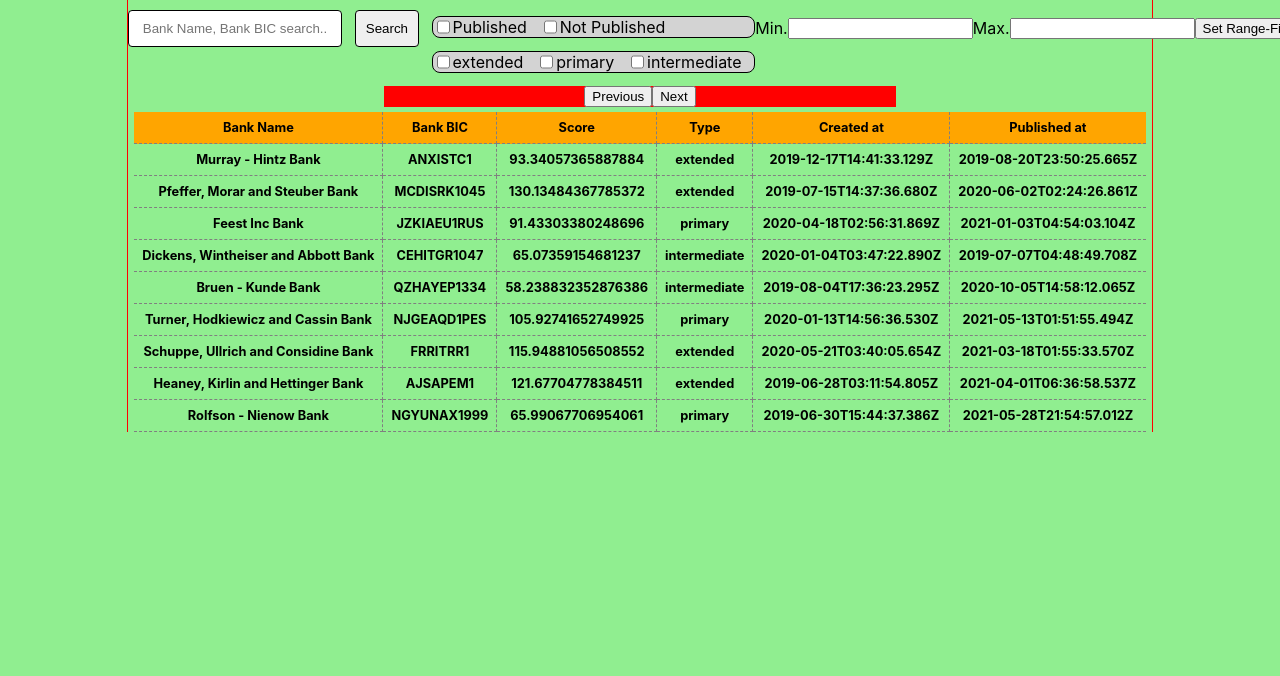
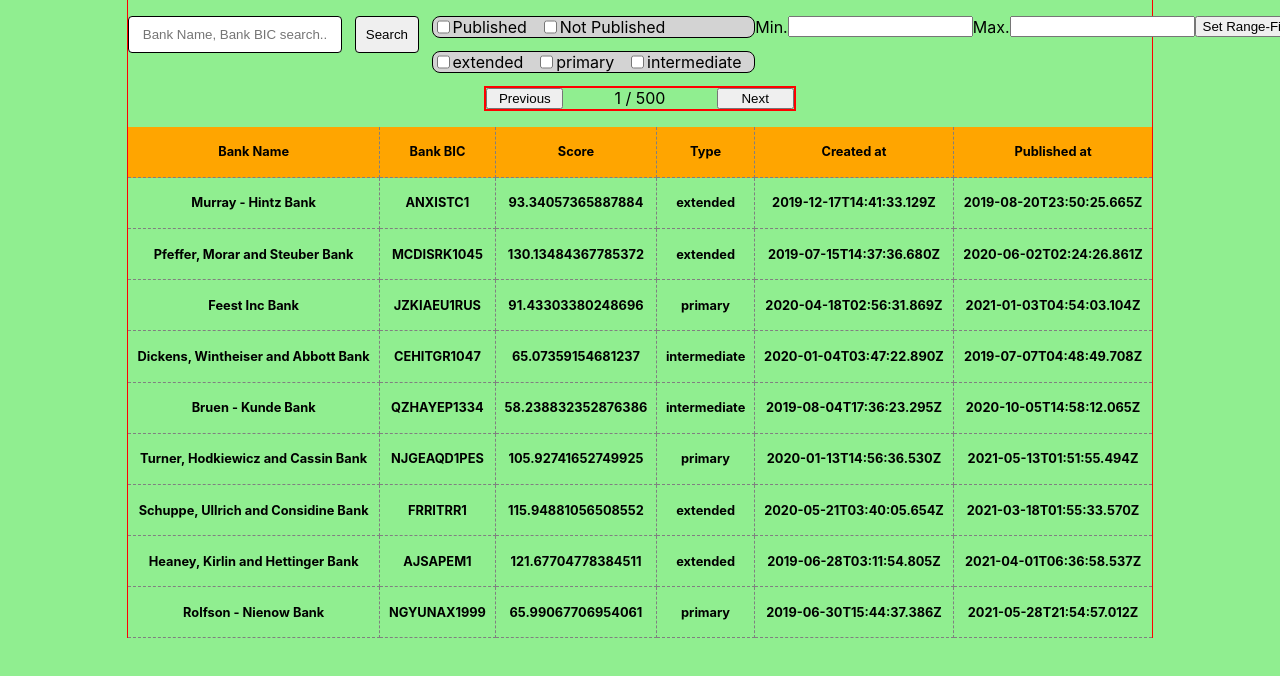
Before and after one commit to Balazs-D/Reports-Page, a React (Create React App) app: page / in a window 1280 px wide. Shown: the top 676 px of the page. Built offline with nearby package versions, Linux system fonts and the light colour scheme.

Commit message:
date comparison if published or not - not working NO IDEA

```diff
--- a/src/Components/Control.js
+++ b/src/Components/Control.js
@@ -22,7 +22,6 @@ const Control = () => {
 
 const ControlCont = styled.div`
   width: 80vw;
-  height: 10vh;
   display: flex;
   flex-direction: column;
   padding: 2vh 0;
--- a/src/Components/Filter.js
+++ b/src/Components/Filter.js
@@ -12,6 +12,7 @@ const FilterMods = [
   "intermediate",
 ];
 
+// Function filter type
 const Filter = (props) => {
   const context = useContext(Context);
 
@@ -38,7 +39,9 @@ const Filter = (props) => {
     }
   };
 
+  // Function Published / Not Published
   const handlePublishCheck = (e) => {
+    const todayDate = new Date();
     let today = new Date();
     const dd = String(today.getDate()).padStart(2, "0");
     const mm = String(today.getMonth() + 1).padStart(2, "0");
@@ -51,11 +54,35 @@ const Filter = (props) => {
     } else {
       context.currentPublishArray.push(e.target.name);
     }
-    const currentArr = context.data.filter((f) => today < f.body.createdAt);
 
-    console.log(context.data.filter((f) => f.createdAt.substring(0, 10)));
+    // var currentArr = context.data.filter(function (item) {
+    //   var date = new Date(item.createdAt);
+    //   return date >= todayDate;
+    // });
 
+    var currentArr = context.data.filter(function (f) {
+      let curr = f.createdAt;
+      // extract all date strings
+      curr = Object.keys(curr);
+      // convert strings to date object
+      curr = curr.map(function (date) {
+        return new Date(date);
+      });
+      // filter dates by actual date
+      var datesMatch = curr.filter(function (date) {
+        return date <= todayDate;
+      });
+
+      console.log(curr);
+      console.log(todayDate);
+      // if there is more than 0 results keep it. if 0 then filter it away
+      return datesMatch.length > 0;
+    });
     context.setCurrentData(currentArr);
+
+    console.log(currentArr);
+
+    // context.setCurrentData(currentArr);
   };
 
   useEffect(() => {
--- a/src/Components/Pagination.js
+++ b/src/Components/Pagination.js
@@ -6,17 +6,18 @@ const Pagination = () => {
   const context = useContext(Context);
 
   const Next = () => {
-    context.setPagValue(context.pagValue + 1);
+    context.setPagValue(context.pagValue + 10);
   };
   const Prev = () => {
-    if (context.setPagValue >= 10) {
-      context.setPagValue(context.pagValue - 1);
-    }
+    context.setPagValue(context.pagValue === 10 ? 10 : context.pagValue - 10);
   };
 
   return (
     <PagCont>
       <input type="button" value="Previous" onClick={Prev}></input>
+      <p>
+        {context.pagValue / 10} / {5000 / 10}
+      </p>
       <input type="button" value="Next" onClick={Next}></input>
     </PagCont>
   );
@@ -24,13 +25,27 @@ const Pagination = () => {
 
 const PagCont = styled.div`
   display: flex;
-  justify-content: flex-start;
   align-items: center;
   text-align: center;
-  justify-content: center;
+  justify-content: space-between;
   height: 100%;
-  width: 50%;
-  background: red;
+  width: 30%;
+  border: 2px solid red;
+
+  p {
+    width: 8vw;
+    padding: 0 1.2vw;
+    border-radius: 8px;
+    margin: 0;
+    display: flex;
+    align-items: center;
+    text-align: center;
+    justify-content: center;
+  }
+
+  input {
+    width: 6vw;
+  }
 `;
 
 export default Pagination;
--- a/src/Components/Table.js
+++ b/src/Components/Table.js
@@ -52,6 +52,7 @@ const Styles = styled.div`
   @media (min-width: 0px) {
     padding: 0rem;
     font-size: 2vw;
+    width: 100%;
 
     table {
       border-spacing: 0;
@@ -62,6 +63,7 @@ const Styles = styled.div`
         background: orange;
       }
       tr {
+        height: 4vw;
         :last-child {
           td {
             border-bottom: 0;
```
